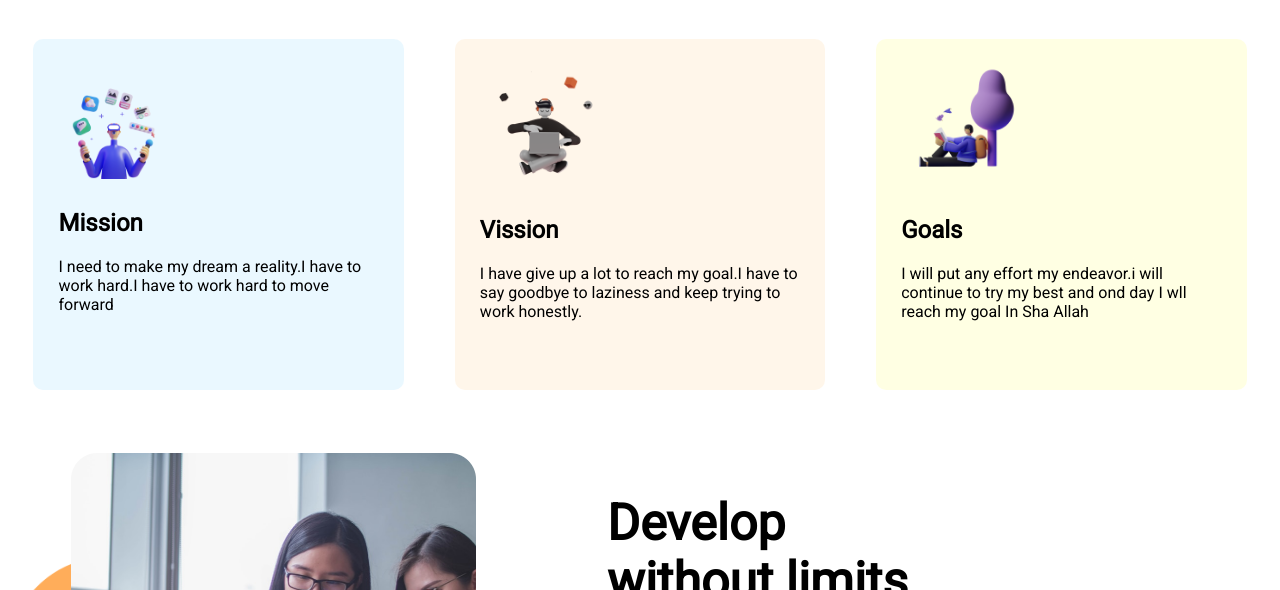
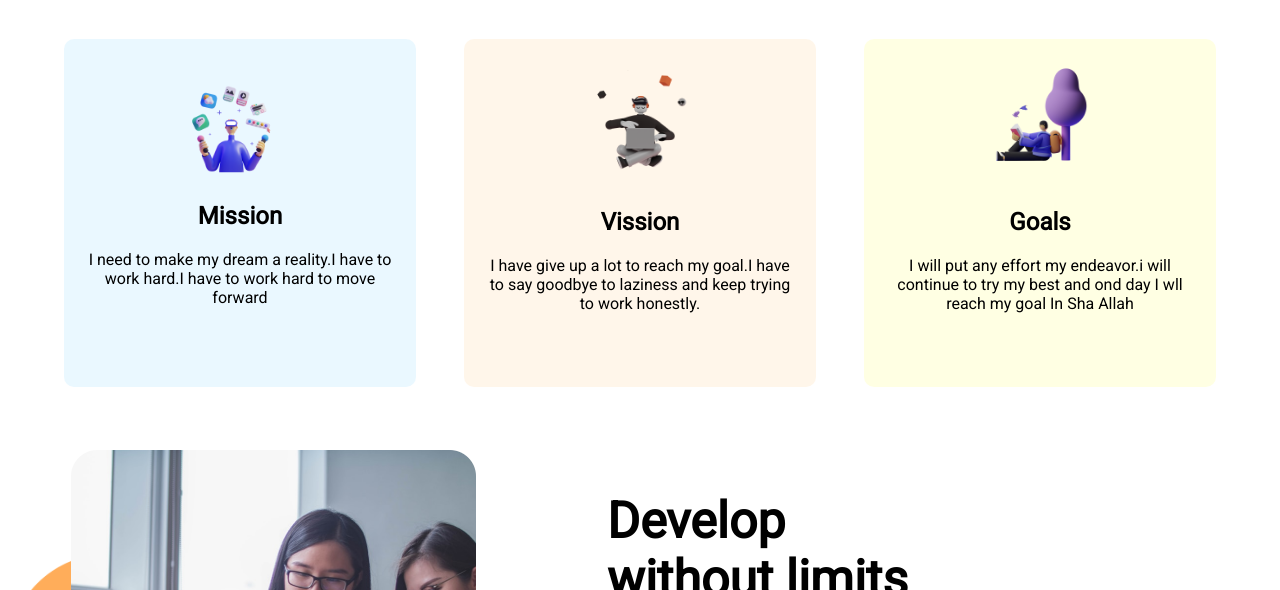
Before and after one commit to sabbir880/assignment-1, a plain HTML site: page index.html in a window 1280 px wide. Shown: the part 756-1346 px from the top of the page. Drawn offline with Linux system fonts and the light colour scheme.

Commit message:
update mission section

```diff
--- a/index.html
+++ b/index.html
@@ -32,7 +32,7 @@
 
 
     <section class="mission-area">
-        <h1>My Mission in <span class="high-light">2022</span></h1>
+        <h1 class="mission-text">My Mission in <span class="high-light">2022</span></h1>
         <div class="mission faxiable">
             <div id="mission" class="mission-content">
                 <img src="images/illustrators/illustrator-1.png" alt="">
--- a/style.css
+++ b/style.css
@@ -33,6 +33,11 @@ h1{
     color: seashell;
     font-weight: 400;
 }
+.mission{
+    width: 1200px;
+    text-align: center;
+    margin: auto;
+}
 .mission-area h1{
     text-align: center;
 }
@@ -42,7 +47,10 @@ h1{
     margin: 0 2%;
     height: 300px;
     border-radius: 10px;
-
+    transition: transform .3s;
+}
+.mission-content:hover{
+    transform: scale(1.1);
 }
 .mission-content img{
     width: 40%;
```
